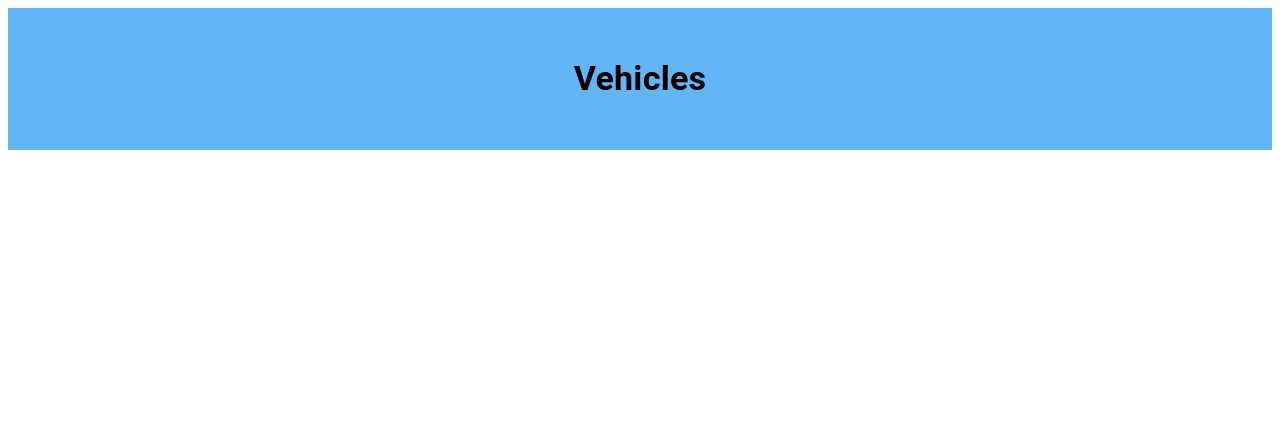
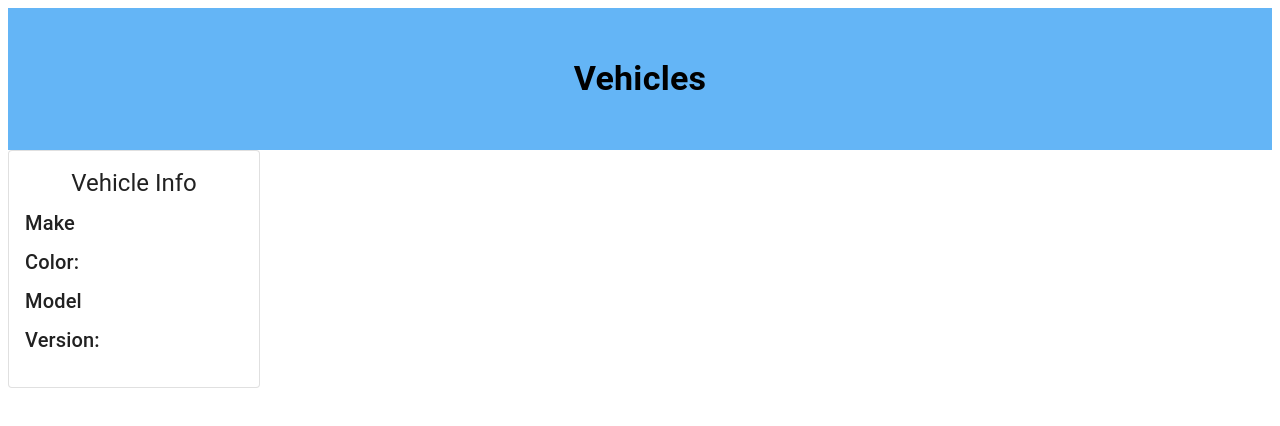
Before and after one commit to Prakharsvnit/CarSpecs, a React (Create React App) app: page / in a window 1280 px wide. Shown: the top 426 px of the page. Built offline with nearby package versions, Linux system fonts and the light colour scheme.

Commit message:
Vehicle card componenet made

```diff
--- a/src/App.tsx
+++ b/src/App.tsx
@@ -1,9 +1,11 @@
 import  Header  from "./components/Header"
+import VehicleCard from "./components/VehicleCard";
 
 function App() {
   return (
     <>
       <Header />
+      <VehicleCard/>
     </>
   );
 }
--- /dev/null
+++ b/src/components/VehicleCard.tsx
@@ -0,0 +1,30 @@
+import React from "react";
+import { Card, CardContent, Typography } from "@mui/material";
+import "../scss/VehicleCard.scss"
+
+const VehicleCard = () => {
+  return (
+
+    <Card className="card-container" variant="outlined">
+      <CardContent className="card-content">
+      <Typography align="center" variant="h5" gutterBottom>
+          Vehicle Info
+        </Typography>
+        <Typography  variant="h6" component="h2"  gutterBottom>
+          Make
+        </Typography>
+        <Typography variant="h6" component="h2" gutterBottom>
+          Color:
+        </Typography>
+        <Typography variant="h6" component="h2" gutterBottom>
+          Model
+        </Typography>
+        <Typography variant="h6" component="h2" gutterBottom>
+          Version:
+        </Typography>
+      </CardContent>
+    </Card>
+  );
+};
+
+export default VehicleCard;
--- /dev/null
+++ b/src/scss/VehicleCard.scss
@@ -0,0 +1,4 @@
+.card-container {
+    width:250px;
+    background-color: #f0c27b;
+}
```
